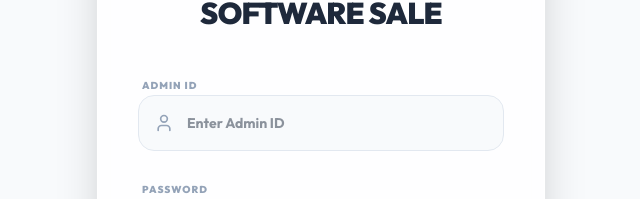
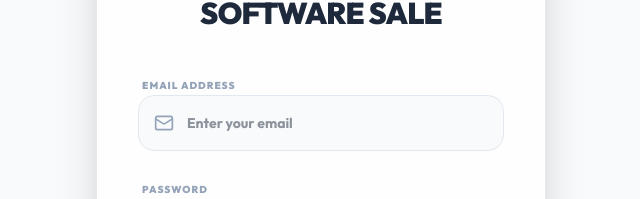
Before and after one commit to AkshayAnand7/RK-group, a Next.js app: page /software-sale/login in a window 1280 px wide. Shown: the part 285-484 px from the top of the page, without its empty margins (319-959 px from the left). Built offline with nearby package versions, Linux system fonts and the light colour scheme.

Commit message:
feat: connect software sale login to Supabase Auth, fix profiles trigger

```diff
--- /dev/null
+++ b/src/app/software-sale/login/actions.ts
@@ -0,0 +1,30 @@
+'use server'
+
+import { createClient } from '@/utils/supabase/server'
+import { cookies } from 'next/headers'
+
+export async function loginToSoftwareSale(email: string, password: string) {
+  const cookieStore = await cookies()
+  const supabase = createClient(cookieStore)
+
+  try {
+    const { data, error } = await supabase.auth.signInWithPassword({
+      email,
+      password,
+    })
+
+    if (error) {
+      console.error('Login error:', error.message)
+      return { success: false, error: error.message }
+    }
+
+    if (!data.user) {
+      return { success: false, error: 'Login failed. Please try again.' }
+    }
+
+    return { success: true }
+  } catch (err) {
+    console.error('Unexpected login error:', err)
+    return { success: false, error: 'Something went wrong' }
+  }
+}
--- a/src/app/software-sale/login/page.tsx
+++ b/src/app/software-sale/login/page.tsx
@@ -4,13 +4,14 @@ import { useRouter } from "next/navigation";
 import Link from "next/link";
 import {
   Monitor, Lock, User, ArrowLeft,
-  ChevronRight, Loader2, ShieldCheck, AlertCircle
+  ChevronRight, Loader2, ShieldCheck, AlertCircle, Mail
 } from "lucide-react";
+import { loginToSoftwareSale } from "./actions";
 
 export default function SoftwareSaleLoginPage() {
   const router = useRouter();
   const [loading, setLoading] = useState(false);
-  const [authId, setAuthId] = useState("");
+  const [email, setEmail] = useState("");
   const [password, setPassword] = useState("");
   const [error, setError] = useState<string | null>(null);
 
@@ -19,21 +20,18 @@ export default function SoftwareSaleLoginPage() {
     setLoading(true);
     setError(null);
 
-    // Simulate API delay
-    await new Promise(r => setTimeout(r, 1000));
+    try {
+      const result = await loginToSoftwareSale(email, password);
 
-    // For Software Sale, only Admin can login
-    const isAdmin = authId === "rk_admin" && password === "rk_password123";
-
-    if (isAdmin) {
-      document.cookie = "admin_session=true; path=/";
-      document.cookie = `user_role=super_admin; path=/`;
-      document.cookie = `user_name=${authId}; path=/`;
+      if (result.success) {
+        router.push("/software-sale");
+      } else {
+        setError(result.error || "Invalid credentials. Please try again.");
+      }
+    } catch (err) {
+      setError("Something went wrong. Please try again.");
+    } finally {
       setLoading(false);
-      router.push("/software-sale");
-    } else {
-      setLoading(false);
-      setError("Only Admin can access Software Sale portal");
     }
   };
 
@@ -61,15 +59,15 @@ export default function SoftwareSaleLoginPage() {
           {/* Form */}
           <form onSubmit={handleLogin} className="space-y-6 relative z-10">
             <div className="space-y-2">
-              <label className="text-[10px] font-black text-text-muted uppercase tracking-widest ml-1">Admin ID</label>
+              <label className="text-[10px] font-black text-text-muted uppercase tracking-widest ml-1">Email Address</label>
               <div className="relative group">
-                <User className="absolute left-4 top-1/2 -translate-y-1/2 w-5 h-5 text-text-muted group-focus-within:text-slate-800 transition-colors" />
+                <Mail className="absolute left-4 top-1/2 -translate-y-1/2 w-5 h-5 text-text-muted group-focus-within:text-slate-800 transition-colors" />
                 <input
-                  type="text"
+                  type="email"
                   required
-                  placeholder="Enter Admin ID"
-                  value={authId}
-                  onChange={e => setAuthId(e.target.value)}
+                  placeholder="Enter your email"
+                  value={email}
+                  onChange={e => setEmail(e.target.value)}
                   className="w-full h-14 pl-12 pr-4 bg-page border border-border rounded-2xl text-sm font-bold focus:outline-none focus:border-slate-800 focus:ring-4 focus:ring-slate-800/10 transition-all"
                 />
               </div>
```
